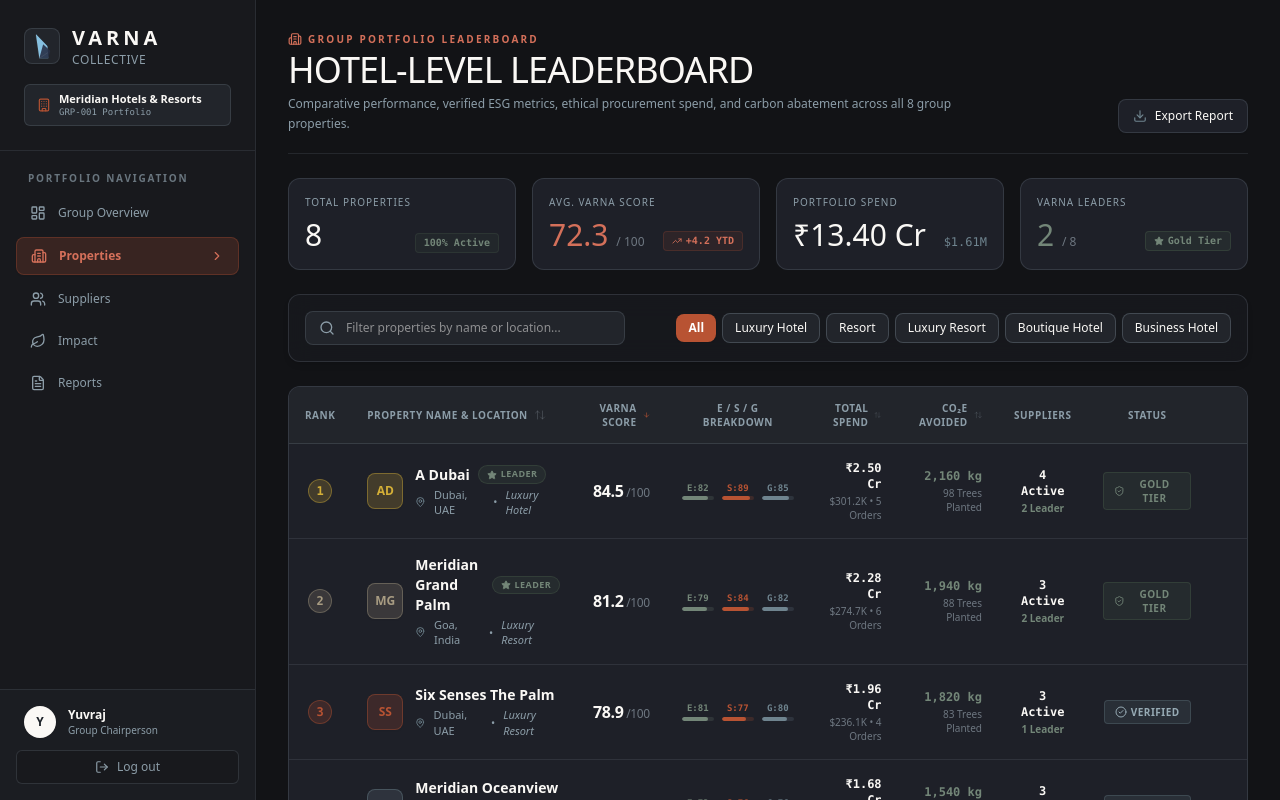
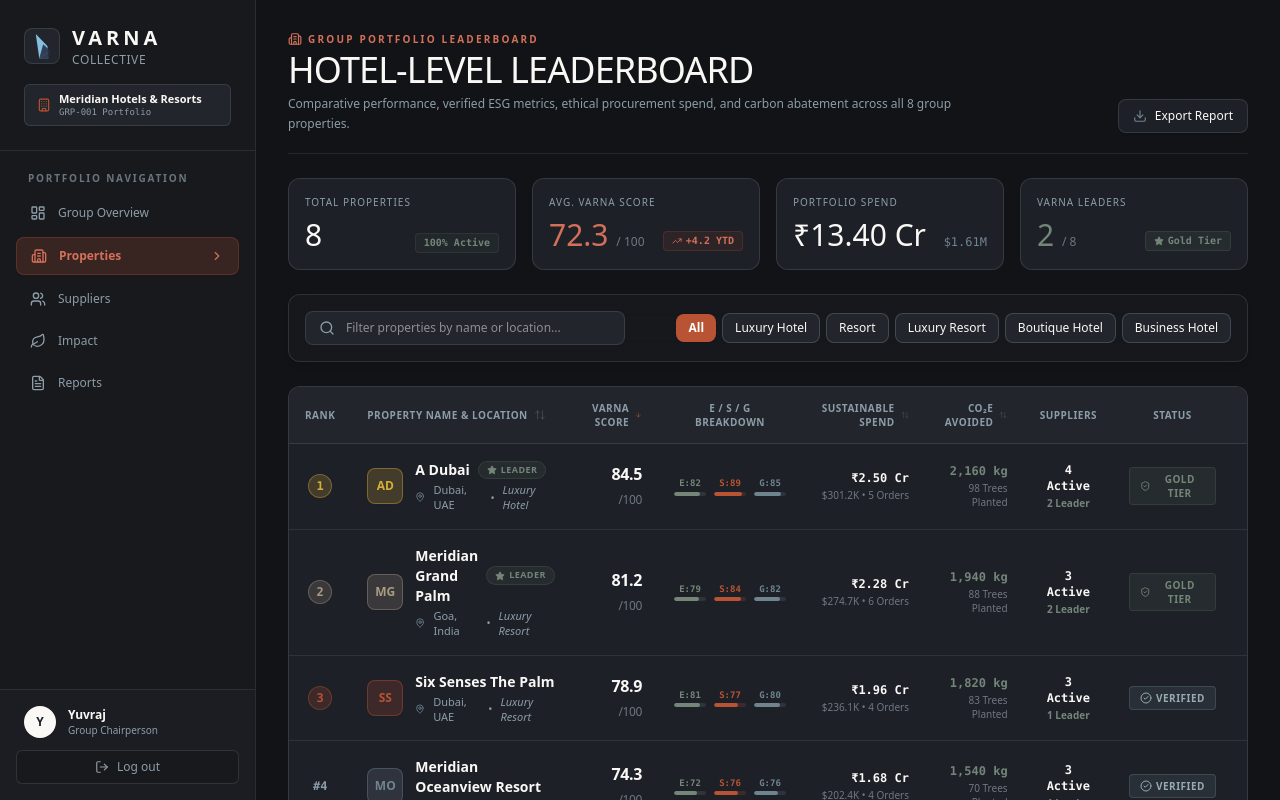
Before and after one commit to varnacollective/varna, a Next.js app: page /group/properties in a window 1280 px wide. Shown: the top 800 px of the page. Built offline with nearby package versions, Linux system fonts and the light colour scheme; a web font is replaced by a local one.

Commit message:
Removed Date Filter

```diff
--- a/src/app/dashboard/DashboardClient.tsx
+++ b/src/app/dashboard/DashboardClient.tsx
@@ -341,7 +341,7 @@ function SuppliersSection({ data }: { data: DashboardData }) {
                 </VarnaScoreHoverCard>
               </div>
               <div>
-                <p className="text-[9px] uppercase text-[#6F848F] dark:text-[#8C9DA8] tracking-widest font-light">Total Spend</p>
+                <p className="text-[9px] uppercase text-[#6F848F] dark:text-[#8C9DA8] tracking-widest font-light">Sustainable Spend</p>
                 <p className="text-2xl font-sans font-medium text-[#222326] dark:text-[#FAF6EE] mt-0.5">
                   ₹{Math.round(supplier.totalSpend / 1000)}K
                 </p>
--- a/src/app/group/properties/page.tsx
+++ b/src/app/group/properties/page.tsx
@@ -402,11 +402,10 @@ export default function GroupPropertiesPage() {
               <button
                 key={type}
                 onClick={() => setSelectedType(type)}
-                className={`px-3 py-1.5 rounded-lg text-xs font-sans transition-all shrink-0 cursor-pointer ${
-                  isActive
+                className={`px-3 py-1.5 rounded-lg text-xs font-sans transition-all shrink-0 cursor-pointer ${isActive
                     ? "bg-[#B85333] text-white font-semibold shadow-xs"
                     : "bg-[#FAF8F5] dark:bg-[#22252B] text-[#1A1F26] dark:text-[#FAF8F5] hover:bg-[#EAE5DC] dark:hover:bg-[#2A2D34] border border-[#EAE5DC] dark:border-[#8C9DA8]/30 font-medium"
-                }`}
+                  }`}
               >
                 {type}
               </button>
@@ -446,7 +445,7 @@ export default function GroupPropertiesPage() {
                   className="py-3.5 px-4 cursor-pointer group hover:text-[#B85333] transition-colors text-right"
                 >
                   <div className="flex items-center justify-end gap-1.5">
-                    <span>Total Spend</span>
+                    <span>Sustainable Spend</span>
                     {renderSortIndicator("totalSpendInr")}
                   </div>
                 </th>
@@ -475,10 +474,10 @@ export default function GroupPropertiesPage() {
                     rank === 1
                       ? "bg-[#D4AF37]/20 text-[#D4AF37] border-[#D4AF37]/40"
                       : rank === 2
-                      ? "bg-[#A89C82]/20 text-[#A89C82] border-[#A89C82]/40"
-                      : rank === 3
-                      ? "bg-[#B85333]/20 text-[#B85333] border-[#B85333]/40"
-                      : "bg-[#6F848F]/20 text-[#6F848F] border-[#6F848F]/40";
+                        ? "bg-[#A89C82]/20 text-[#A89C82] border-[#A89C82]/40"
+                        : rank === 3
+                          ? "bg-[#B85333]/20 text-[#B85333] border-[#B85333]/40"
+                          : "bg-[#6F848F]/20 text-[#6F848F] border-[#6F848F]/40";
 
                   return (
                     <motion.tr
--- a/src/components/Group/LeaderboardTable.tsx
+++ b/src/components/Group/LeaderboardTable.tsx
@@ -190,7 +190,7 @@ export default function LeaderboardTable({
                 className="py-3.5 px-3 text-right font-semibold cursor-pointer group/header hover:text-[#B85333] transition-colors"
               >
                 <div className="flex items-center justify-end gap-1.5">
-                  <span>Total Spend</span>
+                  <span>Sustainable Spend</span>
                   {renderSortIndicator("totalSpend")}
                 </div>
               </th>
@@ -366,7 +366,7 @@ export default function LeaderboardTable({
               {/* Card Metrics Grid */}
               <div className="grid grid-cols-2 gap-2 text-xs">
                 <div className="bg-[#FAF8F5] dark:bg-[#18191D] p-2 rounded-lg flex items-center justify-between">
-                  <span className="text-[10px] text-[#6E7781] dark:text-[#8C9DA8]">Total Spend</span>
+                  <span className="text-[10px] text-[#6E7781] dark:text-[#8C9DA8]">Sustainable Spend</span>
                   <span className="font-mono font-bold text-[#1A1F26] dark:text-[#FAF8F5]">
                     {formatLakhs(item.totalSpend)}
                   </span>
--- a/src/components/PDF/VarnaReportPDF.tsx
+++ b/src/components/PDF/VarnaReportPDF.tsx
@@ -459,7 +459,7 @@ function SpendDonutChart({
         {/* Center label */}
         <View style={{ position: "absolute", alignItems: "center", justifyContent: "center" }}>
           <Text style={{ fontFamily: "Helvetica-Bold", fontSize: 6, color: C.inkMuted, textTransform: "uppercase" }}>
-            Total Spend
+            Sustainable Spend
           </Text>
           <Text style={{ fontFamily: "Times-Roman", fontSize: 10.5, color: C.ink, marginTop: 1 }}>
             {fmt(totalSpend / 100000, "Rs. ", "L", 1)}
@@ -510,11 +510,11 @@ function generateExecutiveSummary(data: DashboardData) {
 
   const pillarSentence = culturalIsNA
     ? `ESG pillar scores indicate strongest operational performance in Governance (${summary.avgGScore.toFixed(0)}) ` +
-      `and Social (${summary.avgSScore.toFixed(0)}), with improvement recommended in Environmental (${summary.avgEScore.toFixed(0)}). ` +
-      `Cultural & Craft heritage scoring is Not Applicable (N/A) for this circular packaging and zero-waste portfolio.`
+    `and Social (${summary.avgSScore.toFixed(0)}), with improvement recommended in Environmental (${summary.avgEScore.toFixed(0)}). ` +
+    `Cultural & Craft heritage scoring is Not Applicable (N/A) for this circular packaging and zero-waste portfolio.`
     : `ESG pillar scores show balanced performance across Governance (${summary.avgGScore.toFixed(0)}), ` +
-      `Social (${summary.avgSScore.toFixed(0)}), Environmental (${summary.avgEScore.toFixed(0)}), ` +
-      `and Cultural heritage (${summary.avgCScore.toFixed(0)}).`;
+    `Social (${summary.avgSScore.toFixed(0)}), Environmental (${summary.avgEScore.toFixed(0)}), ` +
+    `and Cultural heritage (${summary.avgCScore.toFixed(0)}).`;
 
   return (
     `${client.clientName} achieved a portfolio-weighted Varna Score of ` +
--- a/src/components/dashboard/SpendByCategoryChart.tsx
+++ b/src/components/dashboard/SpendByCategoryChart.tsx
@@ -123,7 +123,7 @@ export default function SpendByCategoryChart({
       <p className="text-3xl sm:text-4xl font-sans font-medium text-[#7A3F1E] dark:text-[#FAF6EE] tracking-hero mb-6 mt-2">
         {formatCurrency(totalSpend)}{" "}
         <span className="text-[10px] font-sans font-light uppercase tracking-wider text-[#6F848F] dark:text-[#8C9DA8] ml-1.5">
-          total spend
+          sustainable spend
         </span>
       </p>
 
--- a/src/components/dashboard/impact/v2/ImpactHeroV2.tsx
+++ b/src/components/dashboard/impact/v2/ImpactHeroV2.tsx
@@ -47,8 +47,7 @@ export default function ImpactHeroV2({
           </span>
 
           <div className="flex items-center gap-3 flex-wrap">
-            {/* Date Range Pill */}
-            <DateRangeFilter />
+
 
             {/* Export Report Pill */}
             {dashboardData ? (
--- a/src/components/dashboard/orders/v2/OrdersKpiV2.tsx
+++ b/src/components/dashboard/orders/v2/OrdersKpiV2.tsx
@@ -69,7 +69,7 @@ export default function OrdersKpiV2({
       >
         <div className="flex items-start justify-between">
           <span className="text-xs uppercase tracking-[0.14em] font-medium text-[#6F6A61] dark:text-[#9A948A]">
-            Total Spend
+            Sustainable Spend
           </span>
           <div className="w-9 h-9 rounded-full bg-[#55705A]/15 dark:bg-[#9DB4A0]/20 flex items-center justify-center text-[#55705A] dark:text-[#9DB4A0] shrink-0">
             <Coins className="w-4 h-4" strokeWidth={1.8} />
--- a/src/components/dashboard/suppliers/v2/SuppliersHeroV2.tsx
+++ b/src/components/dashboard/suppliers/v2/SuppliersHeroV2.tsx
@@ -47,13 +47,7 @@ export default function SuppliersHeroV2({
             My Partners
           </span>
 
-          <div className="flex items-center gap-3 flex-wrap">
-            {/* Date Range Pill */}
-            <DateRangeFilter />
 
-            {/* Export Report Pill */}
-
-          </div>
         </div>
 
         {/* Central Headline Stack */}
--- a/src/components/dashboard/suppliers/v2/SuppliersKpiV2.tsx
+++ b/src/components/dashboard/suppliers/v2/SuppliersKpiV2.tsx
@@ -141,7 +141,7 @@ export default function SuppliersKpiV2({
       >
         <div className="flex items-center justify-between">
           <span className="text-xs uppercase tracking-[0.14em] font-medium text-[#6F6A61] dark:text-[#9A948A]">
-            Total Spend
+            Sustainable Spend
           </span>
           <div className="w-9 h-9 rounded-full bg-[#55705A]/15 dark:bg-[#9DB4A0]/20 flex items-center justify-center text-[#55705A] dark:text-[#9DB4A0]">
             <Wallet className="w-4 h-4" strokeWidth={1.8} />
--- a/src/components/dashboard/v2/KpiRowV2.tsx
+++ b/src/components/dashboard/v2/KpiRowV2.tsx
@@ -43,7 +43,7 @@ export default function KpiRowV2({
           {/* Top Row: Eyebrow + 36px Tinted Icon Chip (W4) */}
           <div className="flex items-center justify-between">
             <span className="text-xs uppercase tracking-[0.14em] font-medium text-[#6F6A61] dark:text-[#9A948A]">
-              Total Spend
+              Sustainable Spend
             </span>
             <div className="w-9 h-9 rounded-full bg-[#6E8471]/15 dark:bg-[#9DB4A0]/20 flex items-center justify-center text-[#55705A] dark:text-[#9DB4A0]">
               <Wallet className="w-4 h-4" strokeWidth={1.8} />
--- a/src/components/dashboard/v2/PillarsAndCategoryV2.tsx
+++ b/src/components/dashboard/v2/PillarsAndCategoryV2.tsx
@@ -143,7 +143,7 @@ export default function PillarsAndCategoryV2({
               ${totalCategorySpendUsd.toLocaleString('en-US')}
             </span>
             <span className="text-xs font-semibold text-[#6F6A61] dark:text-[#9A948A] uppercase tracking-wider">
-              TOTAL SPEND
+              SUSTAINABLE SPEND
             </span>
           </div>
 
```
